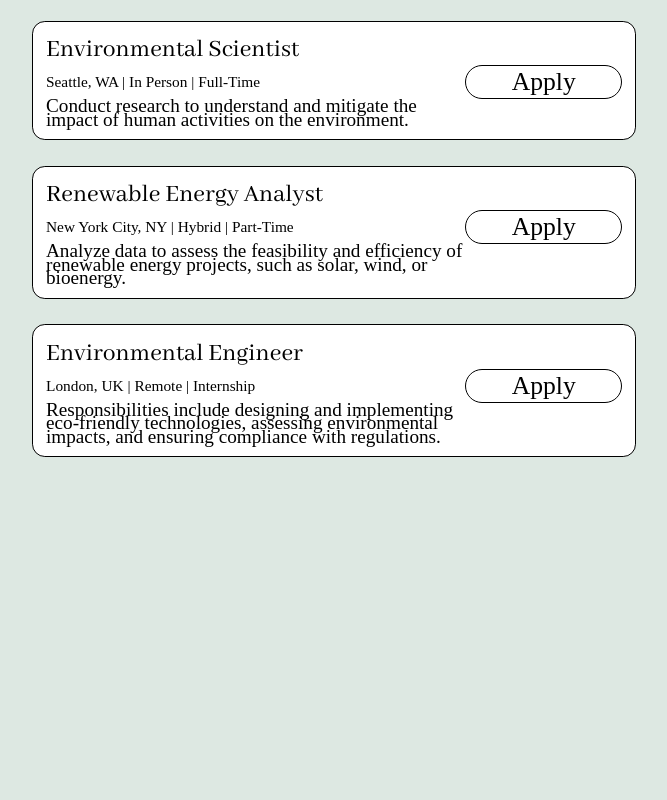
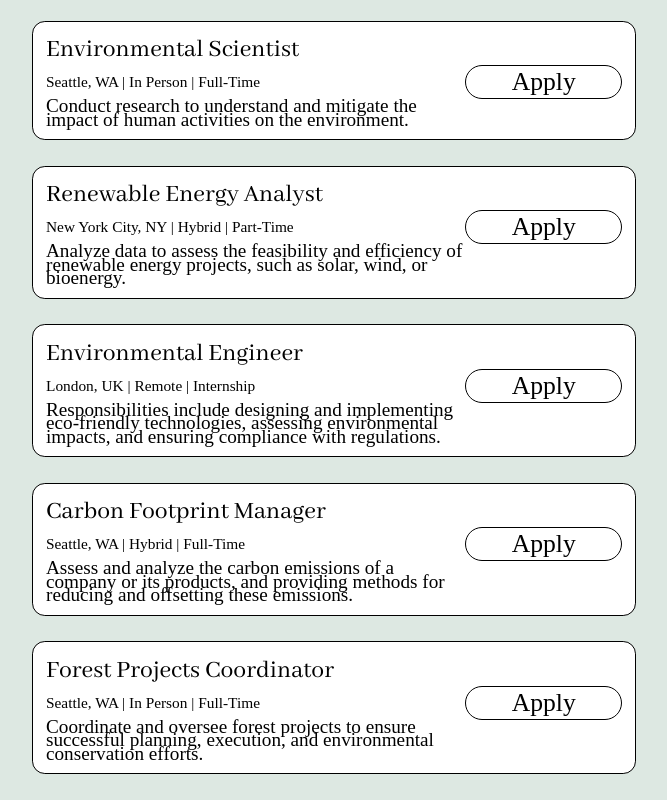
Before and after one commit to vabhi2007/JobFinderWebsite, a React (Vite) app in the folder web-app/: page /Jobs in a window 1280 px wide. Shown: the part 1438-2238 px from the top of the page, without its empty margins (307-974 px from the left). Before the commit the page ends 1921 px from the top, so only its background shows below. Built offline with nearby package versions, Linux system fonts and the light colour scheme; a web font is replaced by a local one.

Commit message:
added more jobs

```diff
--- a/web-app/src/components/pages/Jobs.jsx
+++ b/web-app/src/components/pages/Jobs.jsx
@@ -29,6 +29,22 @@ const allJobs = [
     description: "Responsibilities include designing and implementing eco-friendly technologies, assessing environmental impacts, and ensuring compliance with regulations. ",
     duration: "Internship",
     role: "Engineer"
+  },
+  {
+    name: "Carbon Footprint Manager",
+    location: "Seattle, WA",
+    place: "Hybrid",
+    description: "Assess and analyze the carbon emissions of a company or its products, and providing methods for reducing and offsetting these emissions.",
+    duration: "Full-Time",
+    role: "Manager"
+  },
+  {
+    name: "Forest Projects Coordinator",
+    location: "Seattle, WA",
+    place: "In Person",
+    description: "Coordinate and oversee forest projects to ensure successful planning, execution, and environmental conservation efforts.",
+    duration: "Full-Time",
+    role: "Coordinator"
   }
 
 ];
```
